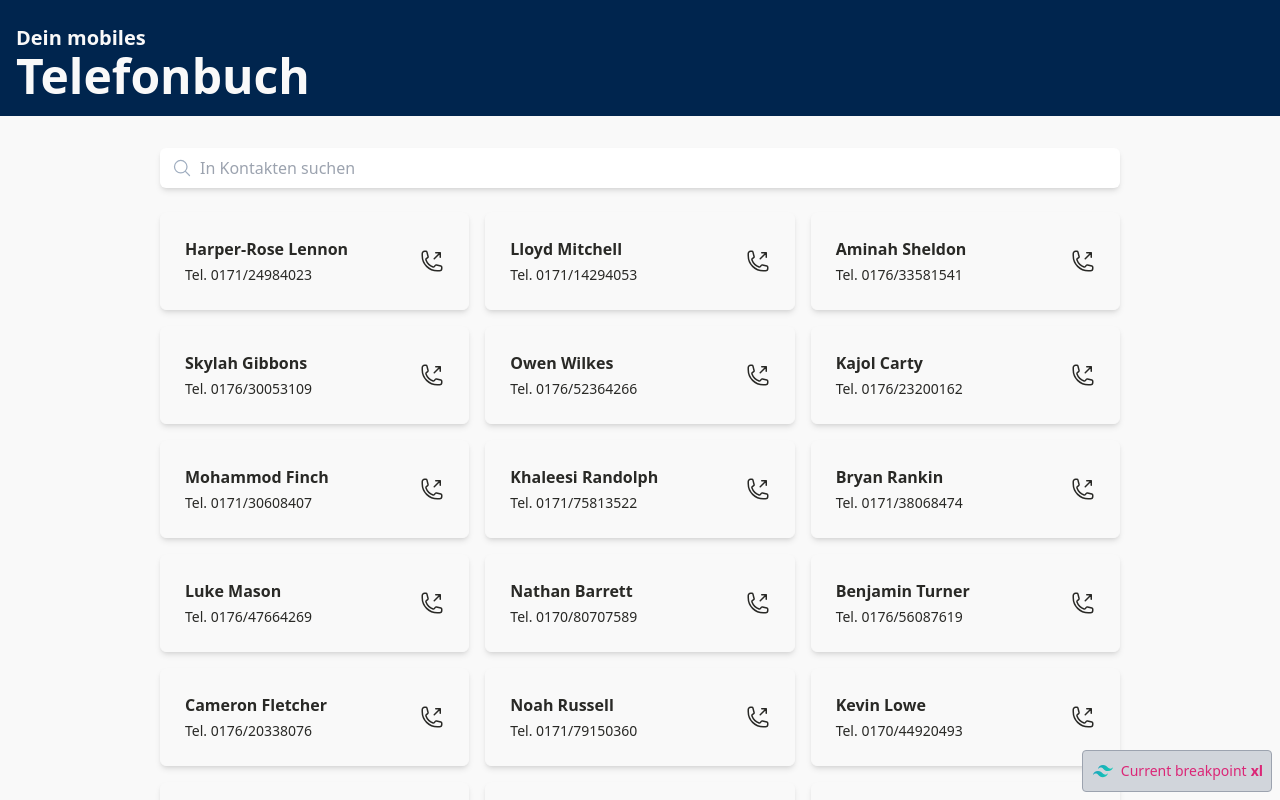
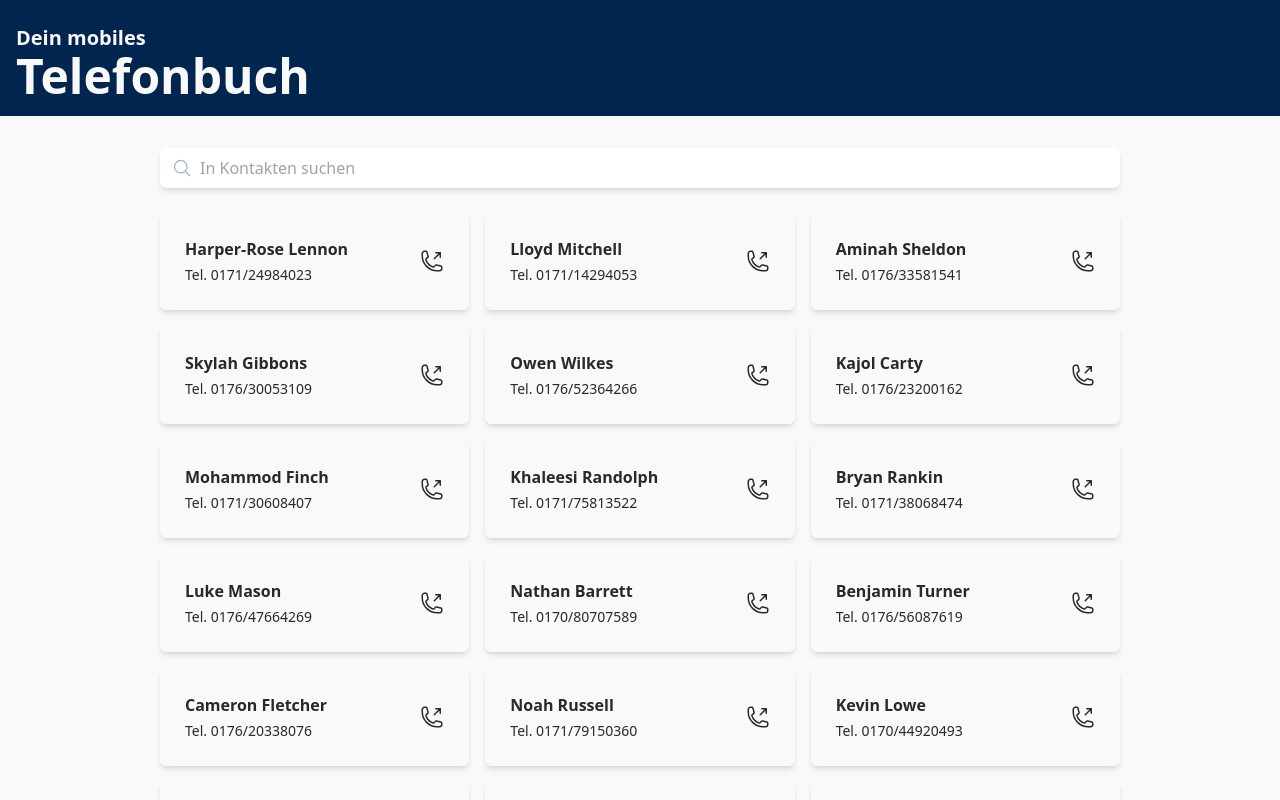
Before and after one commit to vinccenttt/phone-book, a React (Create React App) app: page / in a window 1280 px wide. Shown: the top 800 px of the page. Built offline with nearby package versions, Linux system fonts and the light colour scheme.

Commit message:
feat: improved search algorithm, refactoring

```diff
--- a/src/App.js
+++ b/src/App.js
@@ -1,142 +1,28 @@
 import { useState } from "react";
 import "./index.css";
 import phoneBookData from "./phonebook.json";
-import { PhoneArrowUpRightIcon as PhoneIconOutline } from "@heroicons/react/24/outline";
-import { PhoneArrowUpRightIcon as PhoneIconSolid } from "@heroicons/react/24/solid";
-import { MagnifyingGlassIcon } from "@heroicons/react/24/outline";
+import Header from "./components/Header";
+import Searchbar from "./components/Searchbar";
+import SearchResult from "./components/SearchResult";
 
 function App() {
   const [searchString, setSearchString] = useState("");
 
   return (
     <div className="bg-off-white">
-      <Header />
+      <Header/>
       <div className="lg:container xl:px-40 lg:px-16 sm:px-12 px-8 pt-8 flex flex-col gap-6">
-        <Searchbar handleOnChange={(e) => setSearchString(e.target.value)}/>
+        <Searchbar handleOnChange={(e) => setSearchString(e.target.value)} />
         <SearchResult searchString={searchString} data={phoneBookData} />
       </div>
-      <ShowScreenSize />
     </div>
   );
 }
 
-function Header() {
-  return (
-    <div className="sm:pt-6 p-4 bg-dark-blue">
-      <h1 className="text-xl font-bold text-off-white hidden sm:block">
-        Dein mobiles
-      </h1>
-      <h1 className="sm:text-5xl text-xl font-bold text-off-white">
-        Telefonbuch
-      </h1>
-    </div>
-  );
-}
 
-function Searchbar({handleOnChange}) {
-  return (<div className="flex items-center shadow rounded-md bg-white md:shadow-md py-2 px-3 gap-2">
-  <MagnifyingGlassIcon className="h-5 w-5 text-[#a0aec0]" />
-    <input
-      className="grow text-dark-gray focus:outline-none"
-      type="text"
-      onChange={handleOnChange}
-      placeholder="In Kontakten suchen"
-    />
-    </div>
-  );
-}
 
-function SearchResult({ searchString, data }) {
-  function reduceString(word) {
-    return word.toLowerCase().replace(/[\s-]/g, "");
-  }
 
-  const reducedSearchString = reduceString(searchString);
 
-  const searchResults = data.filter((e) => {
-    const reducedName = reduceString(e.name);
-    return reducedName.includes(reducedSearchString);
-  });
 
-  return (
-    <div className="grid grid-cols-1 md:grid-cols-2 lg:grid-cols-3 gap-4 pb-8">
-      {searchResults.map((e) => (
-        <PersonCard key={e.phone} name={e.name} phone={e.phone} />
-      ))}
-    </div>
-  );
-}
-
-function PersonCard({ name, phone }) {
-  const [isHovered, setIsHovered] = useState(false);
-  const foregroundColor = isHovered ? "dark-blue" : "dark-gray";
-
-  return (
-    <div
-      onMouseEnter={() => setIsHovered(true)}
-      onMouseLeave={() => setIsHovered(false)}
-      className="flex items-center justify-between w-full p-6 rounded-md bg-off-white md:shadow-md shadow border border-off-white hover:border-[#00254E]"
-    >
-      <div>
-        <p className={`font-bold text-base mb-1 text-${foregroundColor}`}>
-          {name}
-        </p>
-        <p className={`text-sm text-${foregroundColor}`}>Tel. {phone}</p>
-      </div>
-      <PhoneIcon isHovered={isHovered} color={foregroundColor} />
-    </div>
-  );
-}
-
-function PhoneIcon({ isHovered, color }) {
-  const translation = isHovered ? "transform -translate-y-1 translate-x-1" : "";
-  const styling = `h-6 w-6 text-${color} ${translation}`;
-  return isHovered ? (
-    <PhoneIconSolid className={styling} />
-  ) : (
-    <PhoneIconOutline className={styling} />
-  );
-}
-
-function ShowScreenSize() {
-  return (
-    <div className="flex items-center m-2 fixed bottom-0 right-0 border border-gray-400 rounded p-2 bg-gray-300 text-pink-600 text-sm">
-      <svg
-        class="h-6 w-auto inline"
-        viewBox="0 0 80 64"
-        fill="none"
-        xmlns="http://www.w3.org/2000/svg"
-      >
-        <path
-          fill="url(#paint0_linear)"
-          fill-rule="evenodd"
-          clip-rule="evenodd"
-          d="M32 16C24.8 16 20.3 19.6 18.5 26.8C21.2 23.2 24.35 21.85 27.95 22.75C30.004 23.2635 31.4721 24.7536 33.0971 26.4031C35.7443 29.0901 38.8081 32.2 45.5 32.2C52.7 32.2 57.2 28.6 59 21.4C56.3 25 53.15 26.35 49.55 25.45C47.496 24.9365 46.0279 23.4464 44.4029 21.7969C41.7557 19.1099 38.6919 16 32 16ZM18.5 32.2C11.3 32.2 6.8 35.8 5 43C7.7 39.4 10.85 38.05 14.45 38.95C16.504 39.4635 17.9721 40.9536 19.5971 42.6031C22.2443 45.2901 25.3081 48.4 32 48.4C39.2 48.4 43.7 44.8 45.5 37.6C42.8 41.2 39.65 42.55 36.05 41.65C33.996 41.1365 32.5279 39.6464 30.9029 37.9969C28.2557 35.3099 25.1919 32.2 18.5 32.2Z"
-        ></path>
-        <defs>
-          <linearGradient
-            id="paint0_linear"
-            x1="3.5"
-            y1="16"
-            x2="59"
-            y2="48"
-            gradientUnits="userSpaceOnUse"
-          >
-            <stop stop-color="#2298BD"></stop>
-            <stop offset="1" stop-color="#0ED7B5"></stop>
-          </linearGradient>
-        </defs>
-      </svg>
-      Current breakpoint
-      <span class="ml-1 sm:hidden md:hidden lg:hidden xl:hidden">
-        default (&lt; 640px)
-      </span>
-      <span class="ml-1 hidden sm:inline md:hidden font-extrabold">sm</span>
-      <span class="ml-1 hidden md:inline lg:hidden font-extrabold">md</span>
-      <span class="ml-1 hidden lg:inline xl:hidden font-extrabold">lg</span>
-      <span class="ml-1 hidden xl:inline font-extrabold">xl</span>
-    </div>
-  );
-}
 
 export default App;
--- /dev/null
+++ b/src/components/ContactCard.js
@@ -0,0 +1,34 @@
+import { useState } from "react";
+import { PhoneArrowUpRightIcon as PhoneIconOutline } from "@heroicons/react/24/outline";
+import { PhoneArrowUpRightIcon as PhoneIconSolid } from "@heroicons/react/24/solid";
+
+export default function ContactCard({ name, phone }) {
+    const [isHovered, setIsHovered] = useState(false);
+    const foregroundColor = isHovered ? "dark-blue" : "dark-gray";
+
+    return (
+      <div
+        onMouseEnter={() => setIsHovered(true)}
+        onMouseLeave={() => setIsHovered(false)}
+        className="flex items-center justify-between w-full p-6 rounded-md bg-off-white md:shadow-md shadow border border-off-white hover:border-[#00254E]"
+      >
+        <div>
+          <p className={`font-bold text-base mb-1 text-${foregroundColor}`}>
+            {name}
+          </p>
+          <p className={`text-sm text-${foregroundColor}`}>Tel. {phone}</p>
+        </div>
+        <PhoneIcon isHovered={isHovered} color={foregroundColor} />
+      </div>
+    );
+  }
+
+  function PhoneIcon({ isHovered, color }) {
+    const translation = isHovered ? "transform -translate-y-1 translate-x-1" : "";
+    const styling = `h-6 w-6 text-${color} ${translation}`;
+    return isHovered ? (
+      <PhoneIconSolid className={styling} />
+    ) : (
+      <PhoneIconOutline className={styling} />
+    );
+  }
--- /dev/null
+++ b/src/components/Header.js
@@ -0,0 +1,12 @@
+export default function Header() {
+    return (
+      <div className="sm:pt-6 p-4 bg-dark-blue">
+        <h1 className="text-xl font-bold text-off-white hidden sm:block">
+          Dein mobiles
+        </h1>
+        <h1 className="sm:text-5xl text-xl font-bold text-off-white">
+          Telefonbuch
+        </h1>
+      </div>
+    );
+  }
--- /dev/null
+++ b/src/components/SearchResult.js
@@ -0,0 +1,40 @@
+import ContactCard from "./ContactCard";
+
+export default function SearchResult({ searchString, data }) {
+    const searchResults = filterDataBySearchString(searchString, data)
+
+    return (
+      <div className="grid grid-cols-1 md:grid-cols-2 lg:grid-cols-3 gap-4 pb-8">
+        {searchResults.length > 0 ? searchResults.map((e) => (
+          <ContactCard key={e.phone} name={e.name} phone={e.phone} />
+        )) : <p className="text-light-gray">Deine Suche ergab leider keine Treffer!</p>}
+      </div>
+    );
+  }
+
+  function filterDataBySearchString(searchString, data){
+    function extractSingleWords(string){
+      return string.toLowerCase().trim().split(/[\s-]/);
+    }
+
+    const searchStrings = extractSingleWords(searchString);
+
+    return data.filter((e) => {
+      const nameStrings = extractSingleWords(e.name);
+
+      // as soon as there is no match for one searchstring it returns false
+      for (let searchString of searchStrings) {
+        let foundAMatch = false;
+
+        for (let nameString of nameStrings) {
+          if (nameString.startsWith(searchString)) {
+            foundAMatch = true;
+            break;
+          }
+        }
+
+        if (!foundAMatch) return false;
+      }
+      return true;
+    });
+  }
--- /dev/null
+++ b/src/components/Searchbar.js
@@ -0,0 +1,15 @@
+import { MagnifyingGlassIcon } from "@heroicons/react/24/outline";
+
+export default function Searchbar({ handleOnChange }) {
+  return (
+    <div className="flex items-center shadow rounded-md bg-white md:shadow-md py-2 px-3 gap-2">
+      <MagnifyingGlassIcon className="h-5 w-5 text-light-gray" />
+      <input
+        className="grow text-dark-gray focus:outline-none"
+        type="text"
+        onChange={handleOnChange}
+        placeholder="In Kontakten suchen"
+      />
+    </div>
+  );
+}
--- a/tailwind.config.js
+++ b/tailwind.config.js
@@ -9,7 +9,8 @@ module.exports = {
       colors: {
         'dark-blue' : '#00254E',
         'off-white': '#f9f9f9',
-        'dark-gray' : '#292926'
+        'dark-gray' : '#292926',
+        'light-gray' : '#a0aec0'
       },
     },
   },
```
